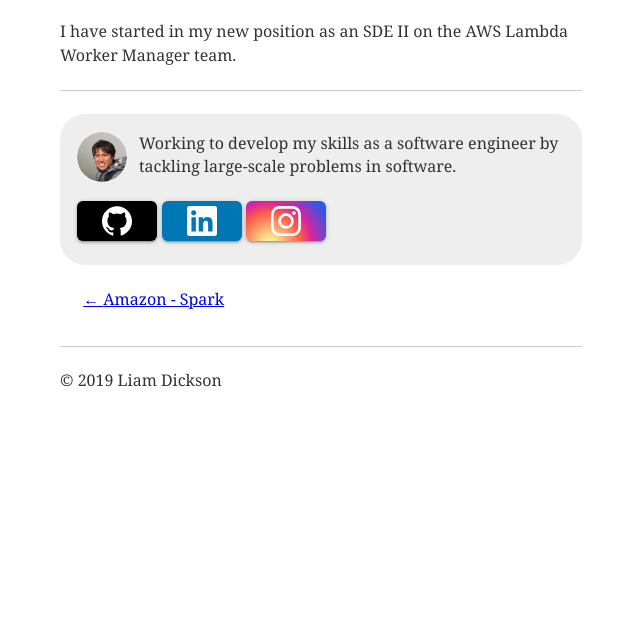
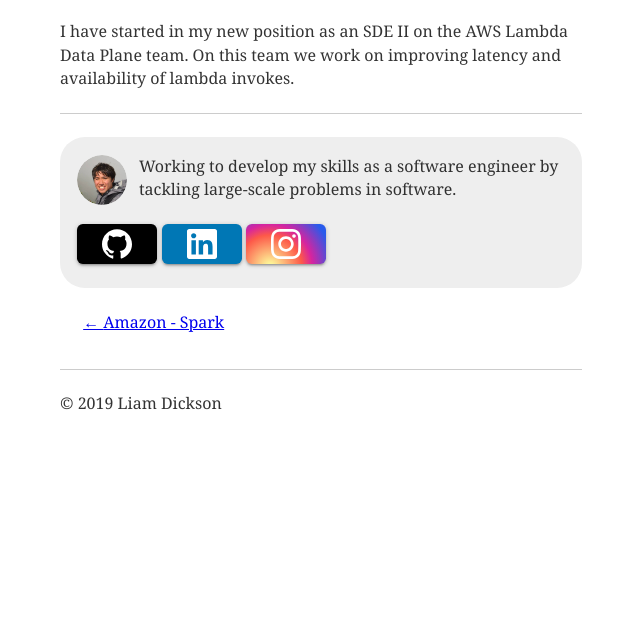
Before and after one commit to shiift/shiift.github.io, a Gatsby site: page /aws-lambda/ in a window 1280 px wide. Shown: the part 169-800 px from the top of the page, without its empty margins (319-959 px from the left). Built offline with nearby package versions, Linux system fonts and the light colour scheme; Gatsby itself is replaced by a stand-in of ours; some packages are replaced by stand-ins of ours; what typography-theme-us-web-design-standards would draw is missing.

Commit message:
updating lambda description

```diff
--- a/content/blog/aws-lambda/index.md
+++ b/content/blog/aws-lambda/index.md
@@ -4,4 +4,5 @@
 present: true
 ---
 
-I have started in my new position as an SDE II on the AWS Lambda Worker Manager team.
+I have started in my new position as an SDE II on the AWS Lambda Data Plane team. On this team we work
+on improving latency and availability of lambda invokes.
```
